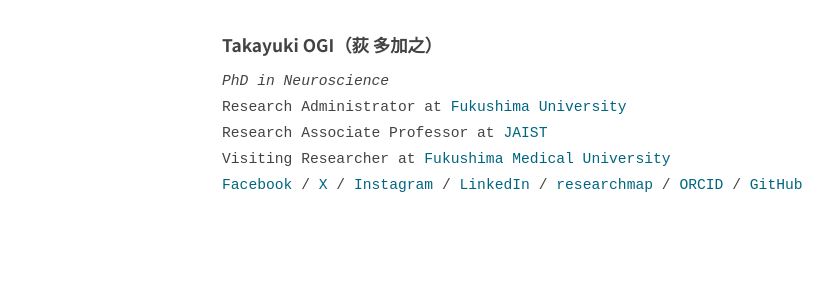
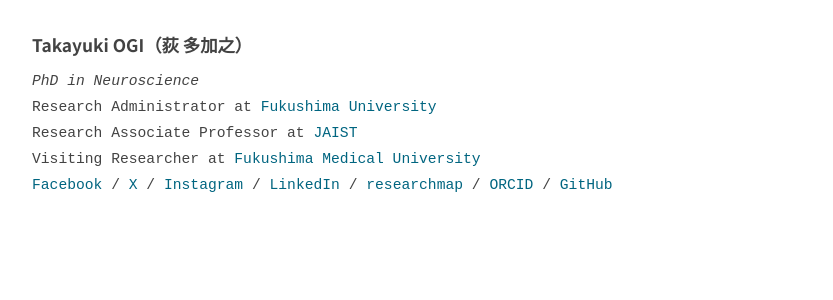
Before and after one commit to takayuki1997/takayuki1997.github.io, a Jekyll site: the page built from index.md, in a window 1280 px wide. Shown: the top 300 px of the page, without its empty margins (16-849 px from the left). Built offline with Jekyll 4.4.1, drawn with Linux system fonts in a browser that asks for light colours.

Commit message:
Remove max-width and centering, use fixed left margin

```diff
--- a/assets/css/style.css
+++ b/assets/css/style.css
@@ -13,8 +13,6 @@ body {
 
 /* Main content */
 .site-content {
-  max-width: 900px;
-  margin: 0 auto;
   padding: 32px 48px 60px;
   font-family: 'Courier New', Arial, sans-serif;
   font-size: 11pt;
```
